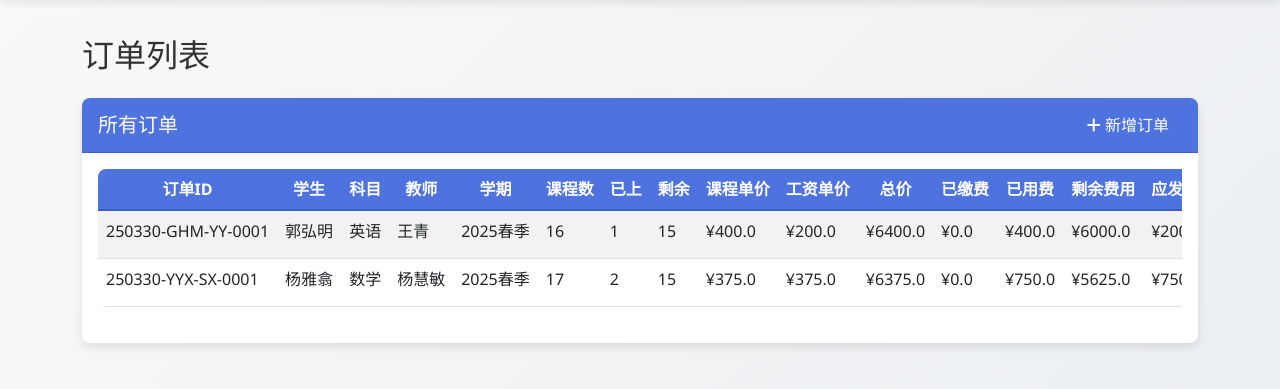
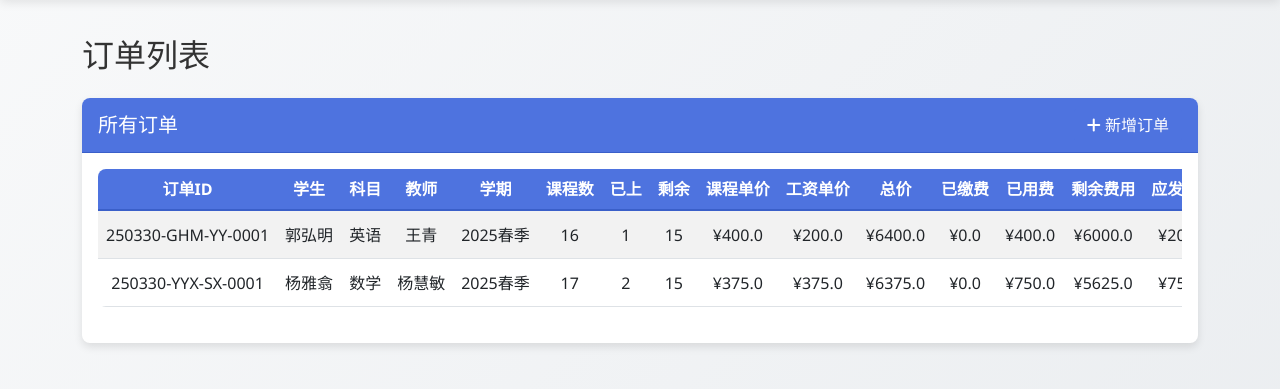
Before and after one commit to Winliam/TaskMaster, a Flask app: page /orders in a window 1280 px wide. Shown: the part 58-447 px from the top of the page. Run offline with Flask 3, Linux system fonts and the light colour scheme; a user stored in the database is signed in; data comes from the database, SQL or seed files in the repository; some libraries are stand-ins or nearby versions.

Commit message:
Assistant checkpoint: 添加表格内容居中样式
Assistant generated file changes:
- static/css/style.css: 将表格所有内容居中显示

---

User prompt:

所有页面所有表格中不光表头的内容要居中显示，下方表格内容中也都要居中显示

Replit-Commit-Author: Assistant
Replit-Commit-Session-Id: 1c2ed46e-e929-4e1c-8fba-31d19d7233ea

```diff
--- a/static/css/style.css
+++ b/static/css/style.css
@@ -105,8 +105,13 @@ body {
     background-color: #4e73df;
     color: white;
     border-bottom: 2px solid #3a5fc9;
-    text-align: center; /* Added: Center align table header text */
-    vertical-align: middle; /* Added: Vertically center table header text */
+    text-align: center;
+    vertical-align: middle;
+}
+
+.table tbody td {
+    text-align: center;
+    vertical-align: middle;
 }
 
 .table tbody tr:hover {
```
